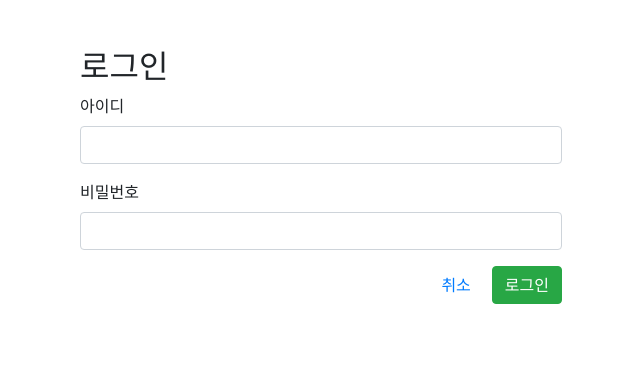
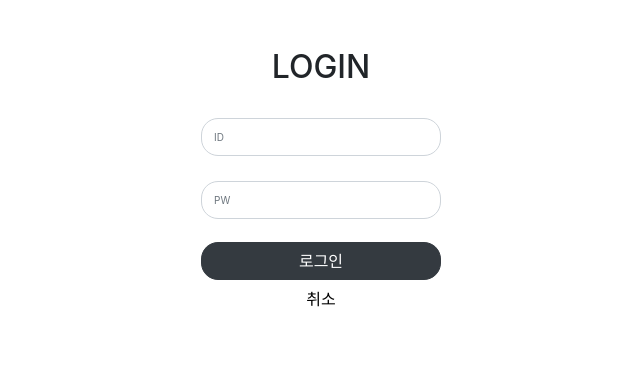
Before and after one commit to EunjiShin/hreview, a Django app: page /login/ in a window 1280 px wide. Shown: the part 56-437 px from the top of the page, without its empty margins (319-959 px from the left). Run offline with Django 3.2, Linux system fonts and the light colour scheme; some libraries are stand-ins or nearby versions.

Commit message:
login and join design

```diff
--- a/hreview/templates/registration/login.html
+++ b/hreview/templates/registration/login.html
@@ -1,23 +1,51 @@
 {% extends '../base.html'%}
 {%block content %}
-    <div class="container mt-5 pb-5" style="width: 40%">
+<style>
+  #group{
+    margin-bottom: 1px;
+  }
+  .form-control{
+    border-radius: 17px;
+    margin-bottom: 1px;
+    font-size: 10px;
+    width: 240px;
+    display: block;
+    margin: 0 auto;
+  }
+  #can{
+    color: #000;
+  }
+  .btn{
+    display: block;
+    margin: 0 auto;
+  }
+  #login{
+    width: 240px;
+    border-radius: 17px;
+    margin-top: 23px;
+
+  }
+</style>
+
+    <div id="textbox" class="container mt-5 pb-5 text-center" style="width: 40%">
         <form method="POST" action="{% url 'login' %}" class="sign-in-form">
             {% csrf_token %}
-            <h2 class="sub-title">로그인</h2>
-            <div class="form-group">
-                <label form="{{ form.username.id_for_label }}">아이디</label>
-                <input type="text" class="form-control" id="{{ form.username.id_for_label }}" name="{{ form.username.html_name }}"/>
+            <h2 class="sub-title">LOGIN</h2>
+            <div id="group" class="form-group">
+                <label form="{{ form.username.id_for_label }}"></label>
+                <input type="text" class="form-control"
+                placeholder="ID" id="{{ form.username.id_for_label }}" name="{{ form.username.html_name }}"/>
             </div>
             <div class="form-group">
-                <label form="{{ form.password.id_for_label }}">비밀번호</label>
-                <input type="password" class="form-control" id="{{ form.password.id_for_label }}" name="{{ form.password.html_name }}"/>
+                <label form="{{ form.password.id_for_label }}"></label>
+                <input type="password" class="form-control"
+                placeholder="PW" id="{{ form.password.id_for_label }}" name="{{ form.password.html_name }}"/>
             </div>
             <div class="form-group">
-                <button type="submit" class="save btn btn-success float-right ml-2">로그인</button>
-                <a href="{% url 'main' %}" class="btn float-right">취소</a>
+              <button type="submit" id="login" class="save btn btn-dark center">로그인</button>
+              <a href="{% url 'main' %}" id="can" class="btn text-center">취소</a>
             </div>
         </form>
   </div>
 
-
 {% endblock %}
```
Also changed, not shown: hreview/hreview/settings.py (+0 -9 lines), hreview/templates/registration/signup.html (+37 -11 lines).
